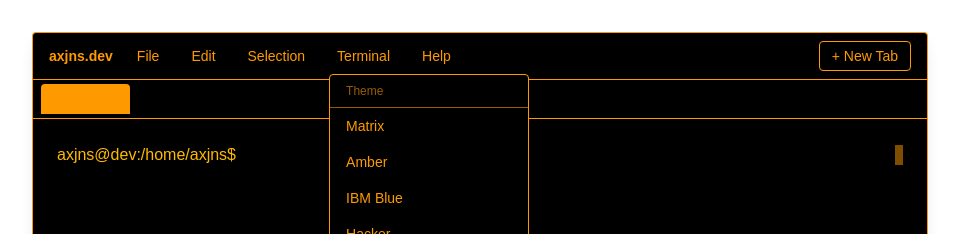
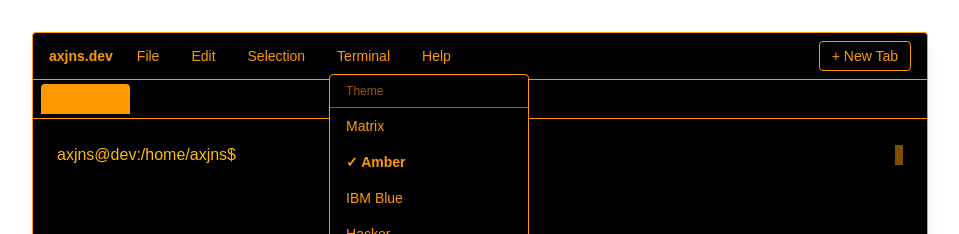
Before and after one commit to AlexsJones/website, a Next.js app: page / in a window 1280 px wide. Both pictures are taken after a click on the button "Terminal". Shown: the top 234 px of the page, without its empty margins (160-1119 px from the left). Built offline with nearby package versions, Linux system fonts and the light colour scheme.

Commit message:
feat: some tweaks
Signed-off-by: Alex <alexsimonjones@gmail.com>

```diff
--- a/src/app/layout.tsx
+++ b/src/app/layout.tsx
@@ -1538,18 +1538,18 @@ export default function RootLayout() {
                   {showTerminalMenu && (
                     <div className={`absolute top-full left-0 mt-1 ${themeConfig.bg} border ${themeConfig.text} border-opacity-50 rounded shadow-lg z-20 min-w-[200px]`}>
                       <div className="px-4 py-2 text-xs opacity-60 border-b border-opacity-20">Theme</div>
-                      {Object.entries(THEMES).map(([key, theme]) => (
+                      {Object.entries(THEMES).map(([key, themeOption]) => (
                         <button
                           key={key}
                           onClick={() => {
                             setTheme(key);
                             setShowTerminalMenu(false);
                           }}
-                          className={`block w-full text-left px-4 py-2 text-sm hover:bg-opacity-20 hover:${theme.cursor} transition-colors ${
-                            key === themeConfig ? 'font-bold' : ''
+                          className={`block w-full text-left px-4 py-2 text-sm hover:bg-opacity-20 hover:${themeOption.cursor} transition-colors ${
+                            key === theme ? 'font-bold' : ''
                           }`}
                         >
-                          {key === themeConfig ? '✓ ' : '  '}{theme.name}
+                          {key === theme ? '✓ ' : '  '}{themeOption.name}
                         </button>
                       ))}
                       <div className="border-t border-opacity-20 my-1"></div>
```
